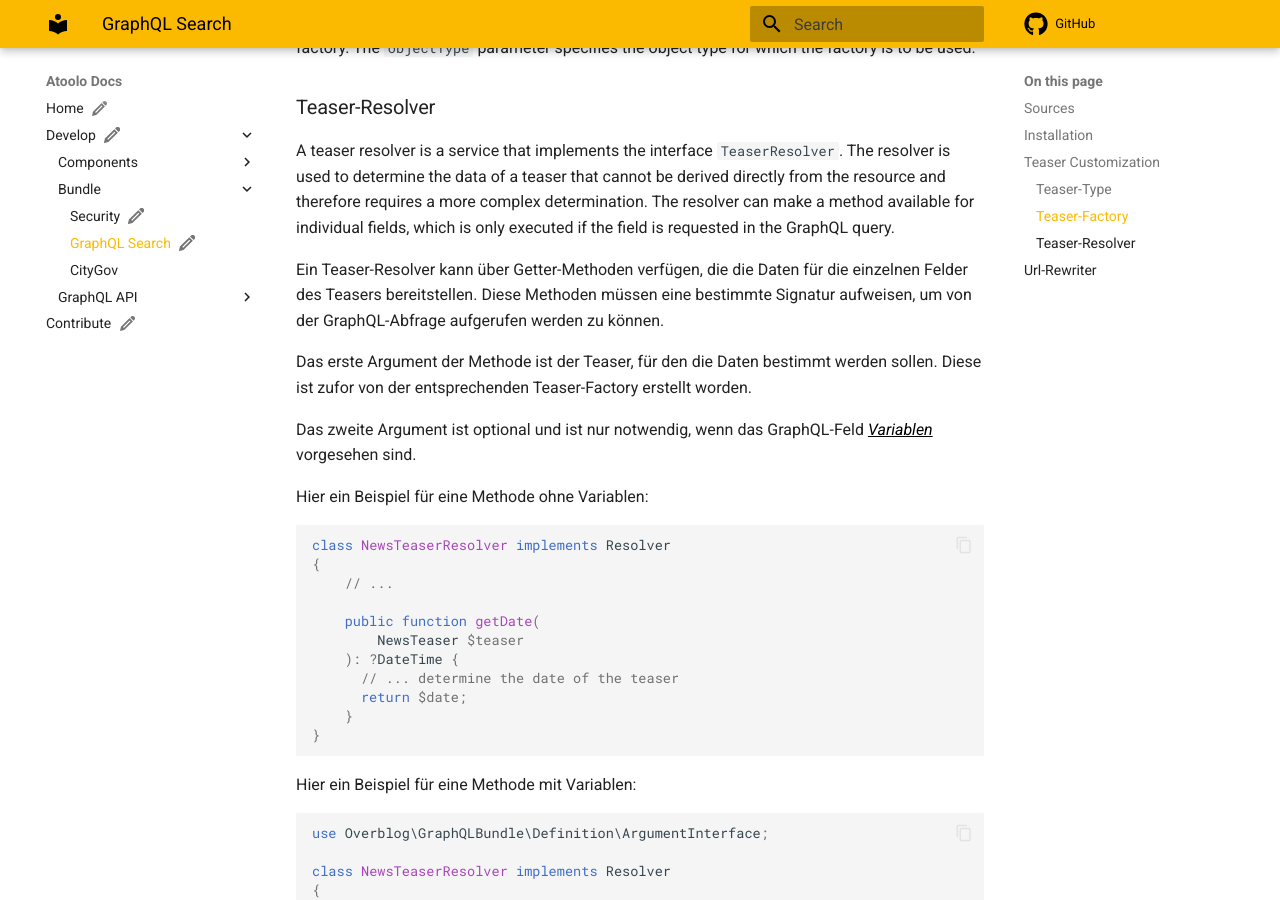
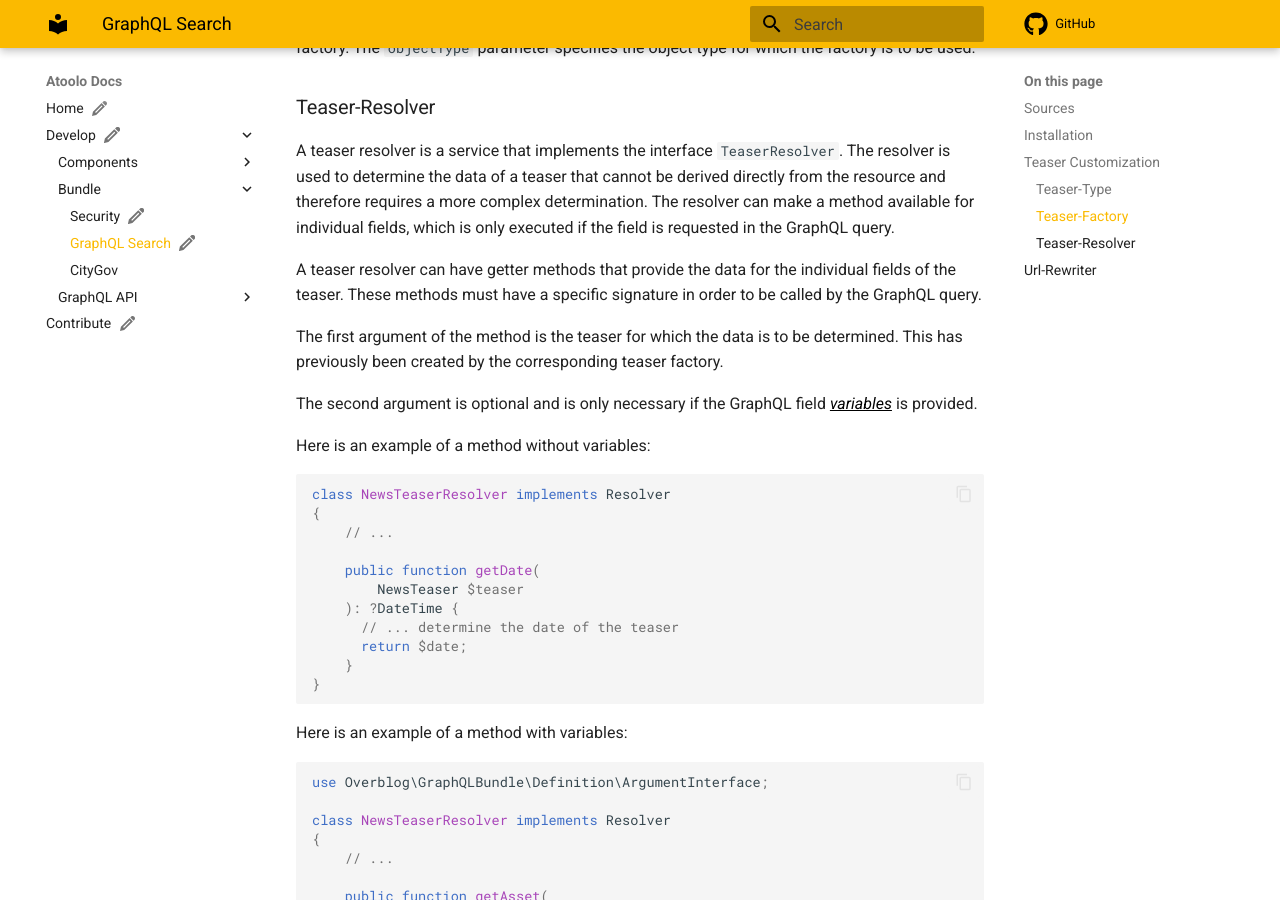
Before and after one commit to sitepark/atoolo-docs, an MkDocs documentation site: the page built from docs/develop/bundles/graphql-search.md, in a window 1280 px wide and 900 px high, scrolled down 2074 px. Built offline with MkDocs 1.6.1 and Material for MkDocs 9.7.7, drawn with Linux system fonts in a browser that asks for light colours; comment, search, counter and statistics services are not loaded; some of the changed text lies outside the part shown.

Commit message:
docs: update graphql bundle doc

````diff
--- a/docs/develop/bundles/graphql-search.md
+++ b/docs/develop/bundles/graphql-search.md
@@ -44,7 +44,7 @@ A teaser factory must implement the interface `TeaserFactory`. The factory is us
 
 Creates a teaser object with the basic data of a teaser, which can be derived from the resource without any effort.
 
-Für die Factory muss die Methode `TeaserFactory::create(Resource $resource): Teaser` implementiert werden.
+For the factory, the method `TeaserFactory::create(Resource $resource): Teaser` must be implemented.
 
 ```php
 class NewsTeaserFactory implements TeaserFactory
@@ -97,13 +97,13 @@ Tagging the service with `atoolo_graphql_search.teaserFactory` registers it as a
 
 A teaser resolver is a service that implements the interface `TeaserResolver`. The resolver is used to determine the data of a teaser that cannot be derived directly from the resource and therefore requires a more complex determination. The resolver can make a method available for individual fields, which is only executed if the field is requested in the GraphQL query.
 
-Ein Teaser-Resolver kann über Getter-Methoden verfügen, die die Daten für die einzelnen Felder des Teasers bereitstellen. Diese Methoden müssen eine bestimmte Signatur aufweisen, um von der GraphQL-Abfrage aufgerufen werden zu können.
+A teaser resolver can have getter methods that provide the data for the individual fields of the teaser. These methods must have a specific signature in order to be called by the GraphQL query.
 
-Das erste Argument der Methode ist der Teaser, für den die Daten bestimmt werden sollen. Diese ist zufor von der entsprechenden Teaser-Factory erstellt worden.
+The first argument of the method is the teaser for which the data is to be determined. This has previously been created by the corresponding teaser factory.
 
-Das zweite Argument ist optional und ist nur notwendig, wenn das GraphQL-Feld [Variablen](https://graphql.org/learn/queries/#variables){:target="\_blank"} vorgesehen sind.
+The second argument is optional and is only necessary if the GraphQL field [variables](https://graphql.org/learn/queries/#variables){:target="\_blank"} is provided.
 
-Hier ein Beispiel für eine Methode ohne Variablen:
+Here is an example of a method without variables:
 
 ```php
 class NewsTeaserResolver implements Resolver
@@ -119,7 +119,7 @@ class NewsTeaserResolver implements Resolver
 }
 ```
 
-Hier ein Beispiel für eine Methode mit Variablen:
+Here is an example of a method with variables:
 
 ```php
 use Overblog\GraphQLBundle\Definition\ArgumentInterface;
````
